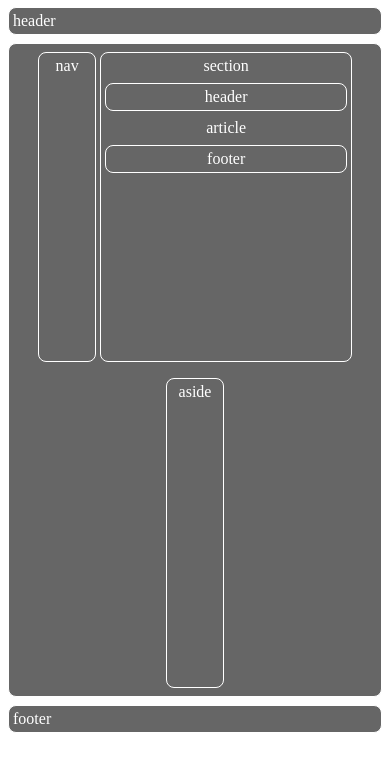
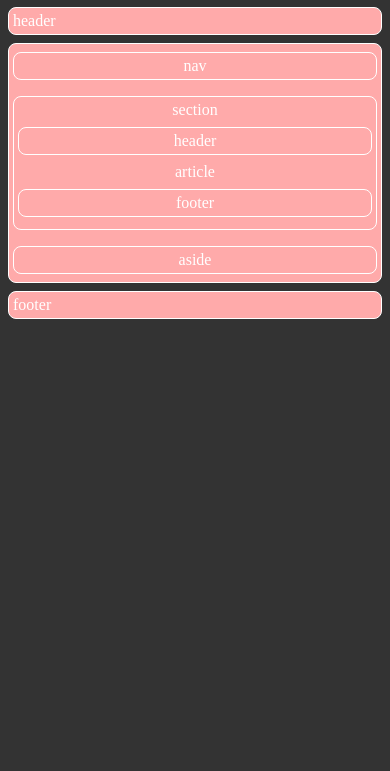
Before and after one commit to francho/curso-webapps, a plain HTML site: page html5/responsive.html in a window 390 px wide. Shown: the part 73-844 px from the top of the page. Drawn offline with Linux system fonts and the light colour scheme.

Commit message:
Añadido ejemplo de responsive

```diff
--- a/html5/responsive.html
+++ b/html5/responsive.html
@@ -6,7 +6,9 @@
     <style>
         body {
             color: white;
+            background: #333;
         }
+
 
         header, footer, section, nav, aside {
             background: #666;
@@ -34,6 +36,17 @@
         aside, nav {
             width: 13%;
         }
+
+        @media only screen and (min-width: 320px) and (max-width: 800px) {
+            header, footer, section, nav, aside {
+                background: #ffaaaa;
+            }
+
+            section#principal, nav, aside {
+                min-height: 10px;
+                min-width: 95%;
+            }
+        }
     </style>
 
 </head>
```
